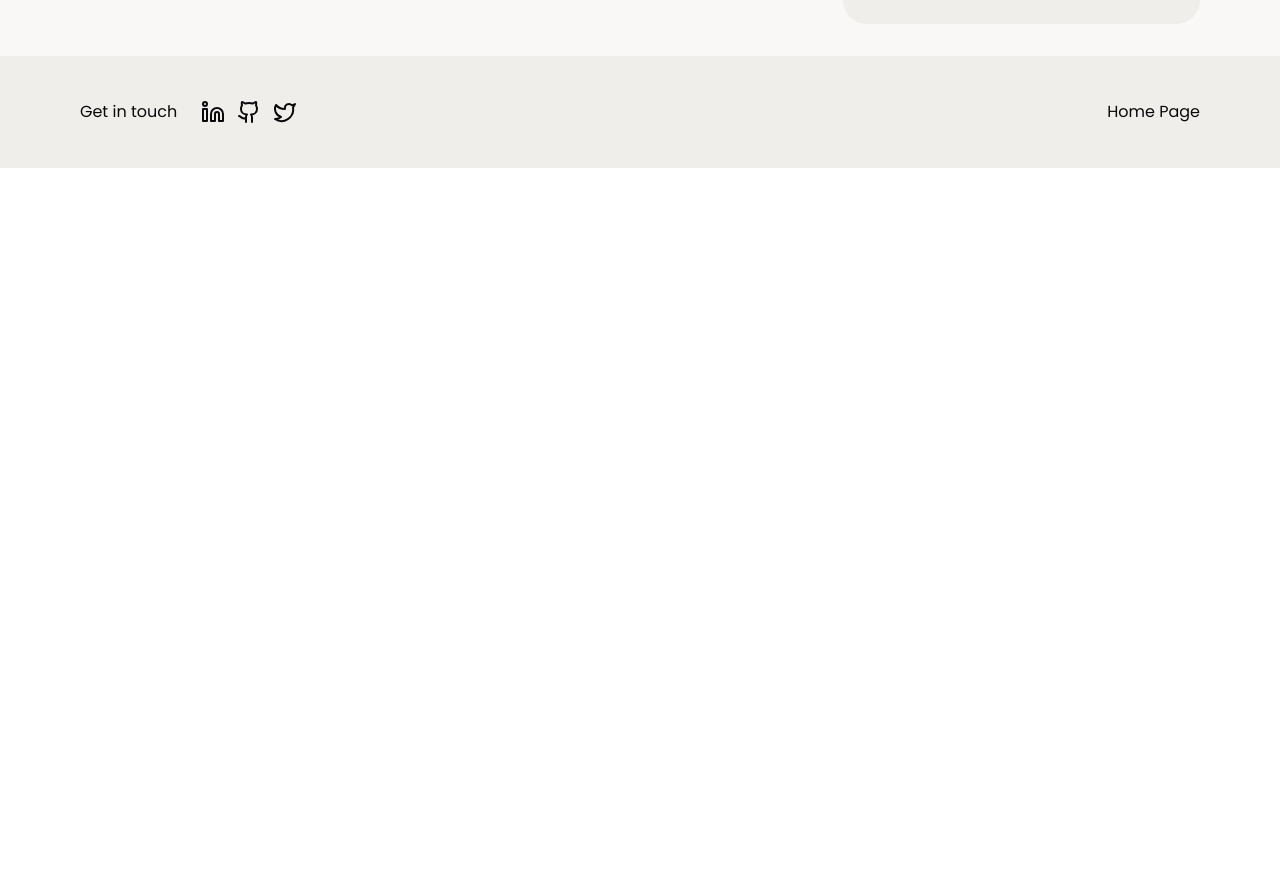
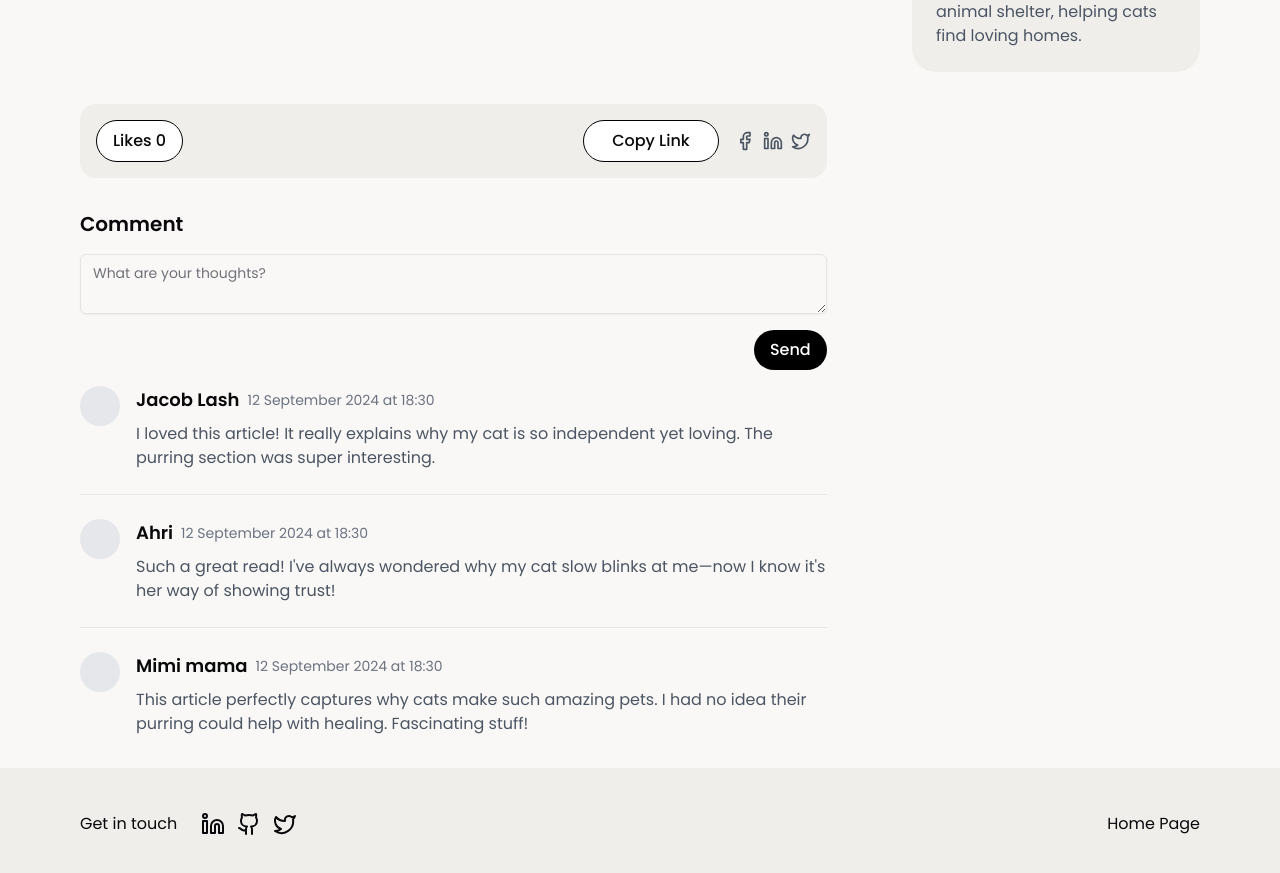
Before and after one commit to orayaneejj/cherry-blog, a React (Vite) app: page /post/1 in a window 1280 px wide. Shown: the part 1067-1940 px from the top of the page. Before the commit the page ends 1235 px from the top, so only its background shows below. Built offline with nearby package versions, Linux system fonts and the light colour scheme; no server answers.

Commit message:
feat(viewpostpage): add user comments

```diff
--- a/src/pages/ViewPostPage.jsx
+++ b/src/pages/ViewPostPage.jsx
@@ -65,7 +65,7 @@ function ViewPostPage() {
             alt={post.title}
             className="w-full h-[400px] md:h-[600px] object-cover rounded-lg mb-8"
           />
-          <div className="flex flex-col lg:flex-row lg:gap-12">
+          <div className="flex flex-col lg:flex-row lg:gap-12 justify-between">
             <div className="lg:w-2/3">
               <div className="mb-6">
                 <span className="bg-[#D7F2E9] text-[#12B279] px-3 py-1 rounded-full font-medium">
@@ -79,19 +79,22 @@ function ViewPostPage() {
                 {post.title}
               </h1>
               <p className="text-lg mb-6">{post.description}</p>
-              <div className="prose max-w-none">
+              <div className="markdown">
                 <ReactMarkdown>{post.content}</ReactMarkdown>
               </div>
-              <InteractionSection
-                likes={post.likes}
-                setIsAlertOpen={setIsAlertOpen}
-                shareLink={shareLink}
-              />
-              <CommentSection />
             </div>
-            <aside className="lg:w-1/3 mt-8 lg:mt-0">
+            <aside className="mt-8 lg:mt-0 sticky top-0">
               <AuthorCard author={post.author} />
             </aside>
+          </div>
+          <div className="lg:w-2/3">
+            {" "}
+            <InteractionSection
+              likes={post.likes}
+              setIsAlertOpen={setIsAlertOpen}
+              shareLink={shareLink}
+            />
+            <CommentSection setAlertDialog={setIsAlertOpen} />
           </div>
         </article>
       </main>
@@ -143,7 +146,7 @@ function InteractionSection({ likes, setIsAlertOpen, shareLink }) {
 function LikeButton({ likesCount, setAlertDialog }) {
   return (
     <button
-      className="px-4 py-2 border border-black rounded-full font-medium bg-white hover:bg-gray-100 transition-colors"
+      className="px-4 py-2 border border-black rounded-full font-medium bg-white hover:bg-gray-100 transition-colors max-sm:w-full"
       onClick={() => setAlertDialog(true)}
     >
       Likes {likesCount}
@@ -181,21 +184,74 @@ function SocialShareButtons({ shareLink }) {
   );
 }
 
-function CommentSection() {
+function CommentSection({ setAlertDialog }) {
+  const comments = [
+    {
+      id: 1,
+      author: "Jacob Lash",
+      timestamp: "12 September 2024 at 18:30",
+      content:
+        "I loved this article! It really explains why my cat is so independent yet loving. The purring section was super interesting.",
+    },
+    {
+      id: 2,
+      author: "Ahri",
+      timestamp: "12 September 2024 at 18:30",
+      content:
+        "Such a great read! I've always wondered why my cat slow blinks at me—now I know it's her way of showing trust!",
+    },
+    {
+      id: 3,
+      author: "Mimi mama",
+      timestamp: "12 September 2024 at 18:30",
+      content:
+        "This article perfectly captures why cats make such amazing pets. I had no idea their purring could help with healing. Fascinating stuff!",
+    },
+  ];
   return (
     <div className="mt-8">
       <h2 className="text-xl font-semibold mb-4">Comment</h2>
       <Textarea placeholder="What are your thoughts?" className="mb-4" />
-      <button className="px-4 py-2 bg-black text-white rounded-full font-medium hover:bg-gray-800 transition-colors">
-        Send
-      </button>
+      <div className="flex justify-end">
+        <button
+          className="px-4 py-2 bg-black text-white rounded-full font-medium hover:bg-gray-800 transition-colors"
+          onClick={() => setAlertDialog(true)}
+        >
+          Send
+        </button>
+      </div>
+      <div className="space-y-6 pt-4">
+        {comments.map((comment, index) => (
+          <div key={comment.id}>
+            <div className="flex items-start gap-4">
+              <div className="w-10 h-10 bg-gray-200 rounded-full flex-shrink-0">
+                {/* profile */}
+              </div>
+              <div className="flex-1 space-y-2">
+                <div className="flex gap-2 flex-col md:flex-row md:items-center">
+                  <span className="font-semibold text-lg">
+                    {comment.author}
+                  </span>
+                  <span className="text-sm text-gray-500">
+                    {comment.timestamp}
+                  </span>
+                </div>
+                <p className="text-gray-600">{comment.content}</p>
+              </div>
+            </div>
+            {index < comments.length - 1 && (
+              <div className="my-6 border-t border-gray-200" />
+            )}
+          </div>
+        ))}
+      </div>
     </div>
   );
 }
 
 function AuthorCard({ author }) {
   return (
-    <div className="bg-[#EFEEEB] rounded-3xl p-6">
+    <div className="bg-[#EFEEEB] rounded-3xl p-6 w-72">
       <div className="flex items-center mb-4">
         <img
           src={authorImage}
```
